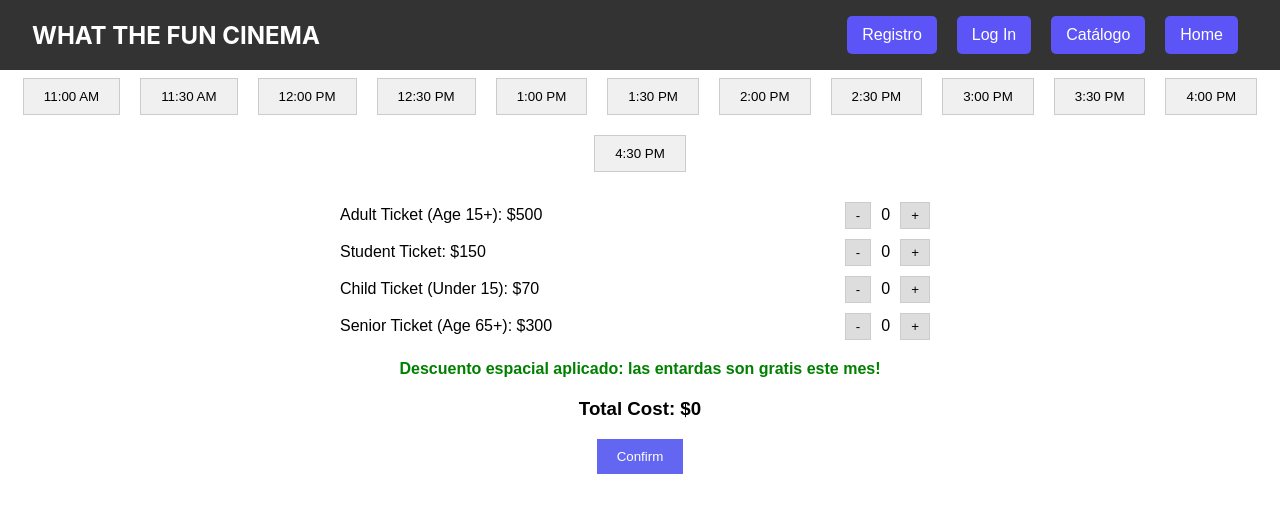
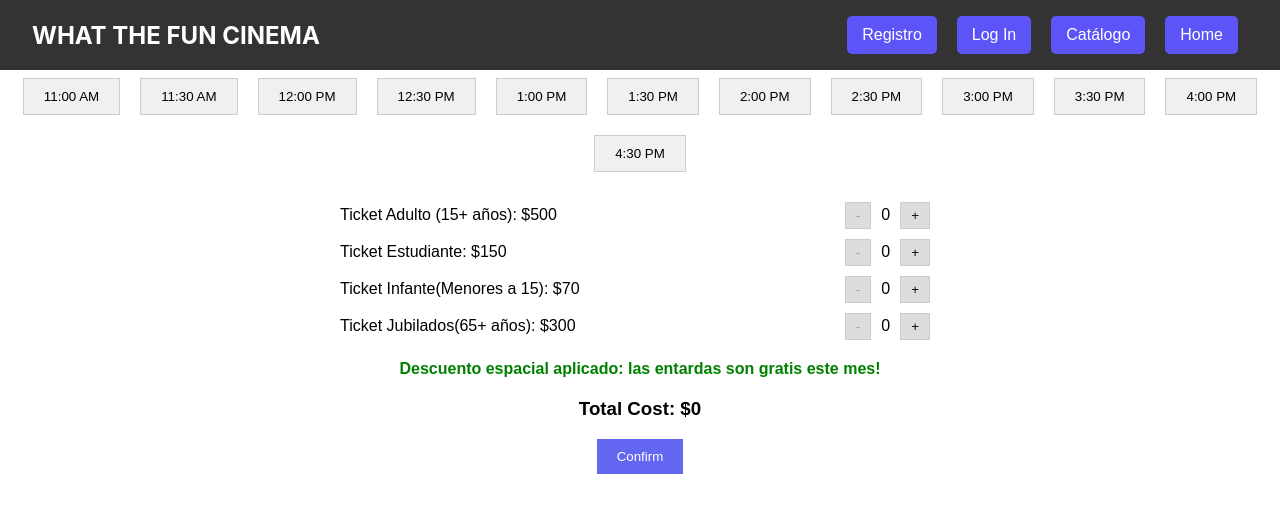
Before and after one commit to buenahora/proyectoticreact, a React (Create React App) app: page /reservation in a window 1280 px wide. Shown: the top 512 px of the page. Built offline with nearby package versions, Linux system fonts and the light colour scheme.

Commit message:
Arreglos en TicketSelector

```diff
--- a/src/components/Home/Home.jsx
+++ b/src/components/Home/Home.jsx
@@ -2,6 +2,7 @@ import React from 'react';
 import './Home.css'; // Importamos los estilos
 import { useState, useEffect } from 'react';
 import ContenedorPelicula from '../ContenedorPelicula/ContenedorPelicula.jsx';
+import { Link } from 'react-router-dom';
 
 function Home() {
 
@@ -24,7 +25,9 @@ function Home() {
       <h2 className="App-subtitle">What The Fun Cinema</h2>
         <h1>¡Disfruta de las ultimas peliculas y reserva tu asiento!</h1>
         <p>Compra tu entrada ahora</p>
+        <Link to="/Reservation">
         <button className="reserve-button">Reservar ahora</button>
+        </Link>
       </header>
 
       {/* Sección de películas */}
@@ -61,7 +64,9 @@ function Home() {
               <li>2 reservaciones por mes</li>
               <li>14 dias de prueba</li>
             </ul>
+            <Link to="/Register">
             <button className="membership-button">Empieza gratis</button>
+            </Link>
           </div>
           <div className="membership-card">
             <h3>Premium</h3>
@@ -71,7 +76,9 @@ function Home() {
               <li>Resrvaciones ilimitadas</li>
               <li>14 dias de prueba</li>
             </ul>
+            <Link to="/Register">
             <button className="membership-button">Empieza gratis</button>
+            </Link>
           </div>
         </div>
       </section>
--- a/src/components/Reservation/TicketSelector.jsx
+++ b/src/components/Reservation/TicketSelector.jsx
@@ -9,36 +9,36 @@ function TicketSelector({
   return (
     <div className="ticket-selector">
       <div className="ticket-type">
-        <span>Adult Ticket (Age 15+): $500</span>
+        <span>Ticket Adulto (15+ años): $500</span>
         <div>
-          <button onClick={() => setAdultTickets(adultTickets - 1)}>-</button>
+          <button onClick={() => adultTickets>0 && setAdultTickets(adultTickets - 1)} disabled={adultTickets==0}>-</button>
           <span>{adultTickets}</span>
           <button onClick={() => setAdultTickets(adultTickets + 1)}>+</button>
         </div>
       </div>
 
       <div className="ticket-type">
-        <span>Student Ticket: $150</span>
+        <span> Ticket Estudiante: $150</span>
         <div>
-          <button onClick={() => setStudentTickets(studentTickets - 1)}>-</button>
+          <button onClick={() => studentTickets > 0 && setStudentTickets(studentTickets - 1)}disabled={studentTickets === 0}>-</button>
           <span>{studentTickets}</span>
           <button onClick={() => setStudentTickets(studentTickets + 1)}>+</button>
         </div>
       </div>
 
       <div className="ticket-type">
-        <span>Child Ticket (Under 15): $70</span>
+        <span>Ticket Infante(Menores a 15): $70</span>
         <div>
-          <button onClick={() => setChildTickets(childTickets - 1)}>-</button>
+          <button onClick={() =>childTickets>0 && setChildTickets(childTickets - 1)} disabled={childTickets==0}>-</button>
           <span>{childTickets}</span>
           <button onClick={() => setChildTickets(childTickets + 1)}>+</button>
         </div>
       </div>
 
       <div className="ticket-type">
-        <span>Senior Ticket (Age 65+): $300</span>
+        <span>Ticket Jubilados(65+ años): $300</span>
         <div>
-          <button onClick={() => setSeniorTickets(seniorTickets - 1)}>-</button>
+          <button onClick={() =>seniorTickets>0 && setSeniorTickets(seniorTickets - 1)} disabled={seniorTickets==0}>-</button>
           <span>{seniorTickets}</span>
           <button onClick={() => setSeniorTickets(seniorTickets + 1)}>+</button>
         </div>
```
